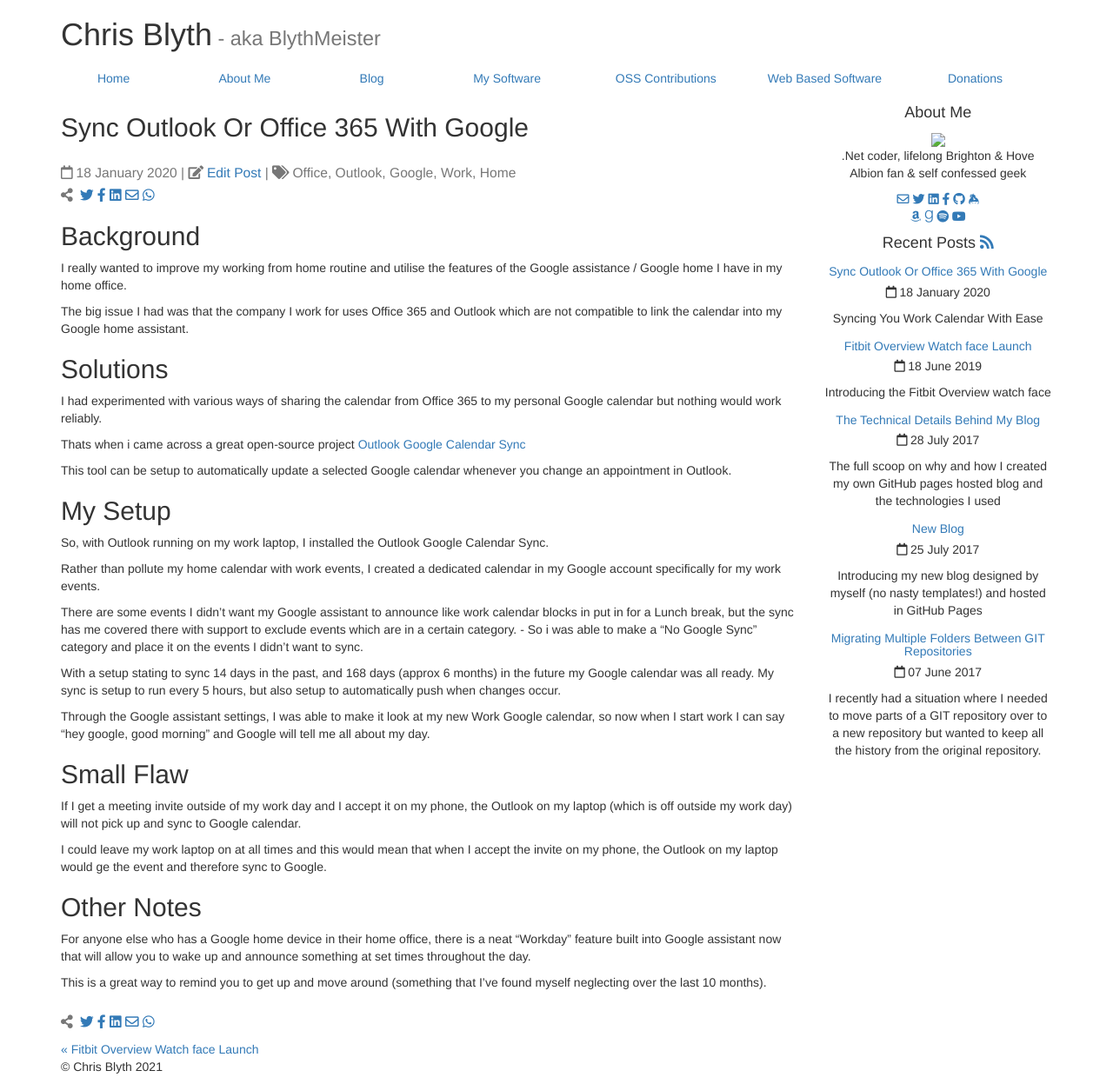
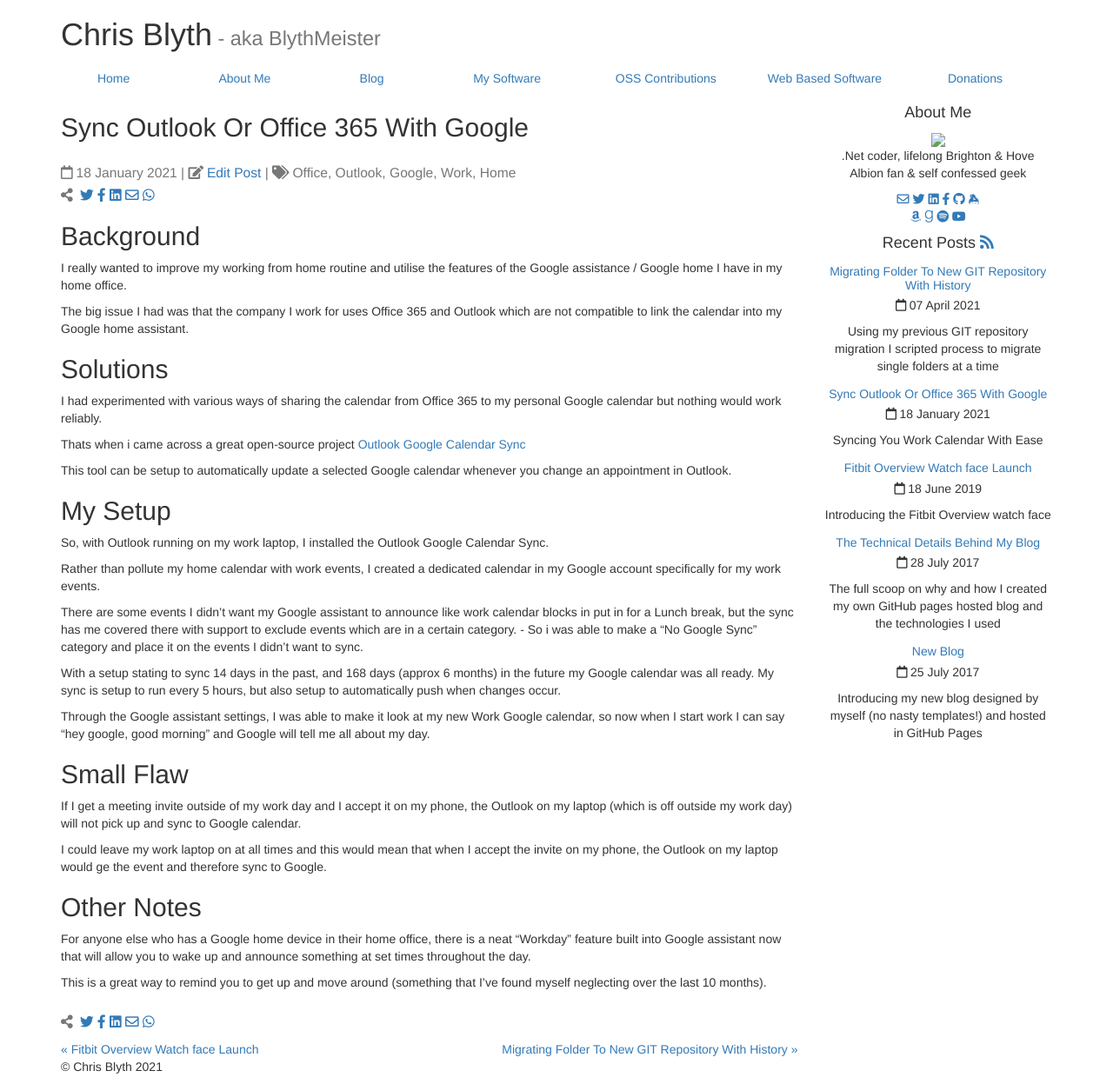
Before and after one commit to BlythMeister/blyth.me.uk, a Jekyll site: the page built from _posts/2021-01-18-sync-outlook-with-google.md, in a window 1280 px wide. Shown: the whole page at 87% size. Built offline with Jekyll 4.4.1, drawn with Linux system fonts in a browser that asks for light colours; nearby versions of some CDN libraries; some of the changed lines change nothing that is shown.

Commit message:
Add post for migrating folders with gist

```diff
--- a/_config.yml
+++ b/_config.yml
@@ -62,3 +62,4 @@
   - jekyll-sitemap
   - jekyll-seo-tag
   - jekyll-feed
+  - jekyll-gist
--- a/_posts/2017-06-07-migrating-multiple-folders-between-git-repositories.md
+++ b/_posts/2017-06-07-migrating-multiple-folders-between-git-repositories.md
@@ -5,6 +5,8 @@
 tags: [git, GitHub, History, Migration, Move Folder]
 show: true
 ---
+
+<div class="alert alert-warning" role="alert">Updated version as of 7th April 2021: <a href="/2021/04/07/migrating-folder-to-new-git-repository-with-history/">Migrating Folder To New GIT Repository With History</a> </div>
 
 ## The Brief
 
--- a/_posts/2020-01-18-sync-outlook-with-google.md
+++ b/_posts/2021-01-18-sync-outlook-with-google.md
@@ -1,6 +1,6 @@
 ---
 title: Sync Outlook Or Office 365 With Google
-date: 2020-01-18 08:00:00 -0000
+date: 2021-01-18 08:00:00 -0000
 excerpt: Syncing You Work Calendar With Ease
 tags: [Office,Outlook,Google,Work,Home]
 show: true
--- /dev/null
+++ b/_posts/2021-04-07-migrating-folder-to-new-git-repository-with-history.md
@@ -0,0 +1,31 @@
+---
+title: Migrating Folder To New GIT Repository With History
+date: 2021-04-07 15:00:00 +0100
+excerpt: Using my previous GIT repository migration I scripted process to migrate single folders at a time
+tags: [git, GitHub, History, Migration, Move Folder]
+show: true
+---
+
+## Background
+
+Having spent a lot of time working out how to migrate multiple folders (see previous post), the time taken on large repositories made this counter productive.
+
+Not only did the process require a human to watch it to run the next command, some of the commands took hours (or even DAYS) to run.
+
+So I needed to find a more effective way to move a folder from 1 GIT repository to another complete with history.
+
+For the purpose of this, I worked on only moving a single folder.  The reason for this is that if i needed to move more than 1 folder, I could run the process twice.
+
+## Automation
+
+In order to automate the process so that it can be set off and left, I created a C# script which could I ran in LinqPad.
+
+The script would essentially call the git exe on my machine to perform the operations that a human would type.
+
+I would end up with 2 feature branches one in each repo.  1 to remove the migrated folder & another to merge the history into the destination branch.
+
+## Outcome
+
+My script can be found in a [GitHub Gist](https://gist.github.com/BlythMeister/65fb84b190ddc4825974e00fbb5464ec)
+
+{% gist 65fb84b190ddc4825974e00fbb5464ec %}
```
